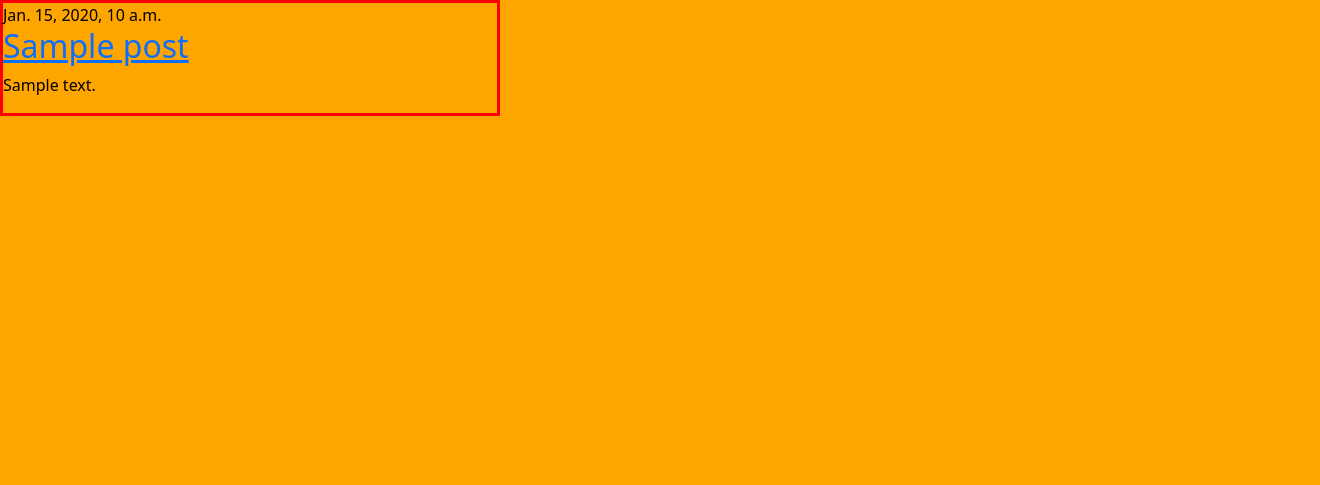
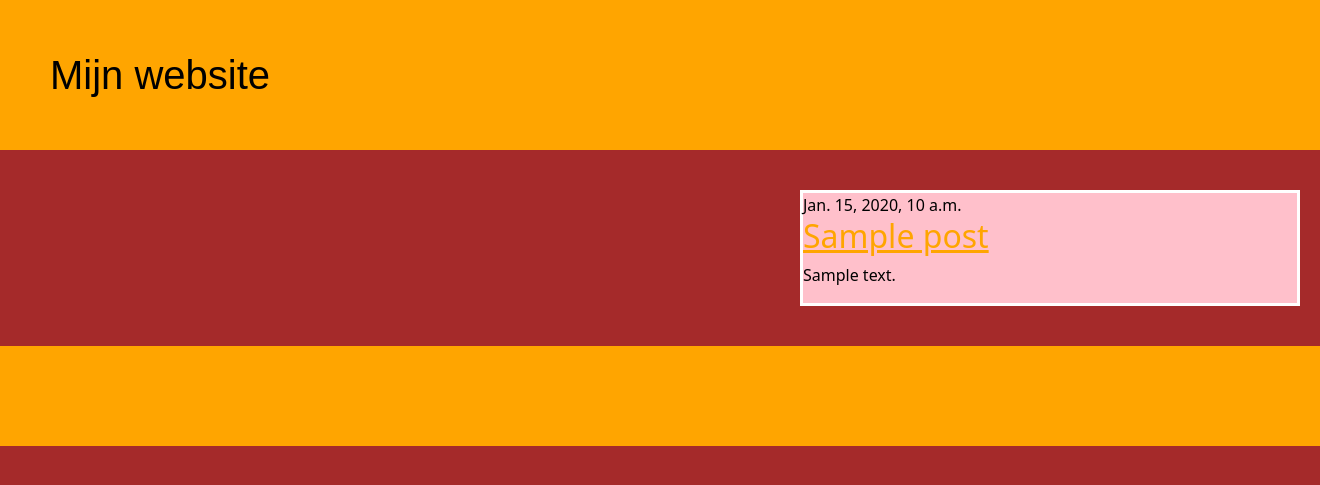
Before and after one commit to GHNick8/testDjango, a Django app: template mysite/blog/templates/blog/post_list.html in a window 1320 px wide. Shown: the top 485 px of the page. Run offline with Django 3.2, Linux system fonts and the light colour scheme; the template is opened without the code that fills it: most values are stand-ins (such as "Sample title", 1, 10 or a date in 2020); some libraries are stand-ins or nearby versions.

Commit message:
toevoegen untracked files

```diff
--- a/mysite/blog/static/css/stijl.css
+++ b/mysite/blog/static/css/stijl.css
@@ -1,14 +1,39 @@
 body {
+    background-color: brown;
+    color: black;
+    margin: 0px;
+    padding: 0px;
+}
+
+header {
     background-color: orange;
-    color: black;
+}
+
+footer {
+    background-color: orange;
+    height: 100px;
 }
 
 h1 {
-    color: white;
+    color: black;
+    font-family: Arial, Helvetica, sans-serif;
+    margin: 0px 0px 0px 50px;
+    padding: 0px;
+    line-height: 150px;
+}
+
+a {
+    color: orange;
 }
 
 article {
     width: 500px;
-    margin-bottom: 40px;
-    border: 3px solid red;
+    margin: 40px 0px 40px 0px;
+    border: 3px solid white;
 }
+
+section {
+    background-color: pink;
+    width: max-content;
+    margin: 40px 40px 40px 800px;
+}
--- a/mysite/blog/templates/blog/post_list.html
+++ b/mysite/blog/templates/blog/post_list.html
@@ -11,8 +11,12 @@
         <title></title>
     </head>
     <body>
+        <header>
+            <h1>Mijn website</h1>
+        </header>
         {% block content %}
         {% for post in posts %}
+        <section>
             <article class="post">
                 <time class="date">
                     {{ post.published_date }}
@@ -20,7 +24,9 @@
                 <h2><a href="">{{ post.title }}</a></h2>
                 <p>{{ post.text|linebreaksbr }}</p>
             </article>
+        </section>
         {% endfor %}
         {% endblock %}
+        <footer></footer>
     </body>
 </html>
```
Lines whose indentation alone changed are shown as unchanged.
